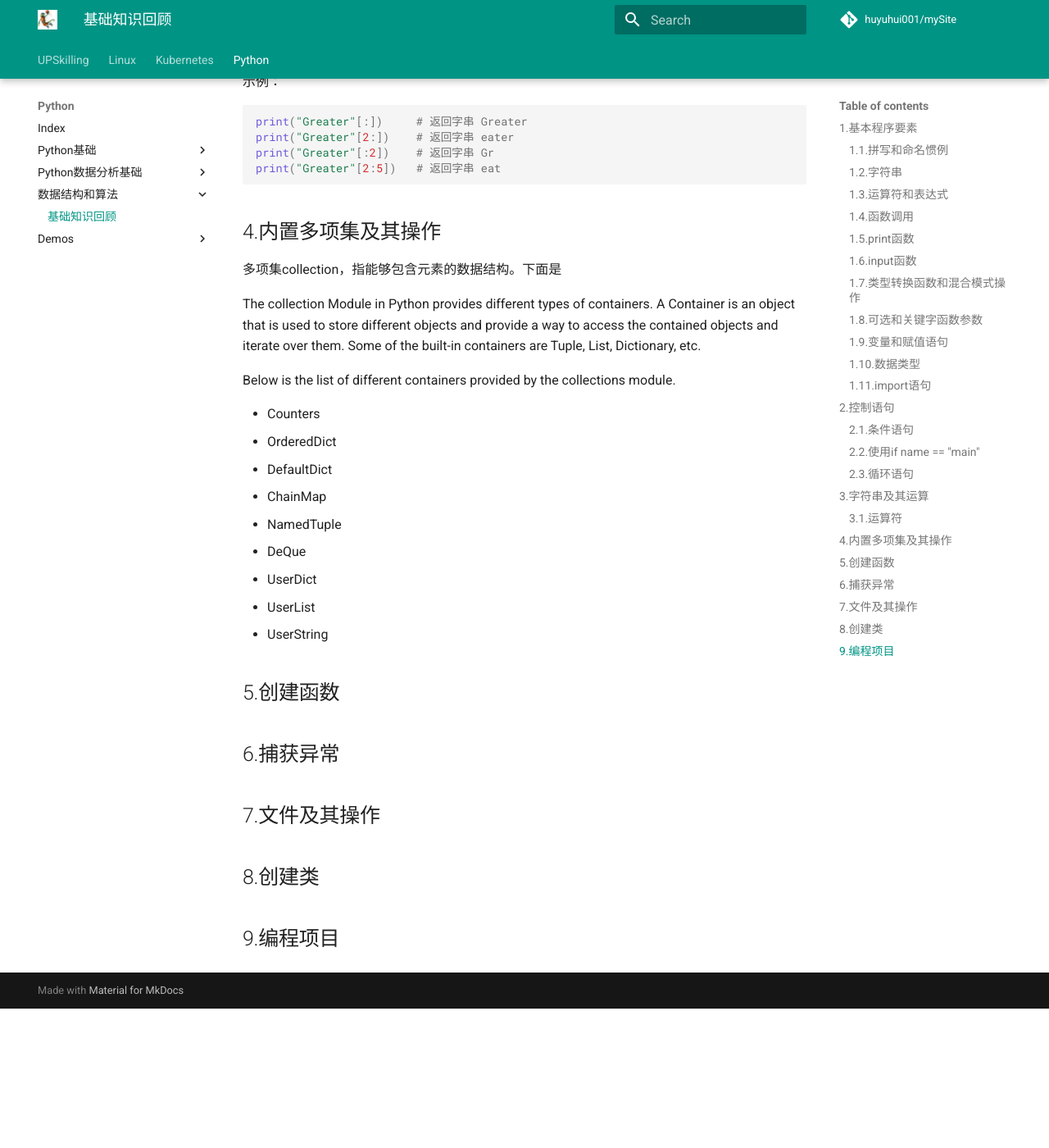
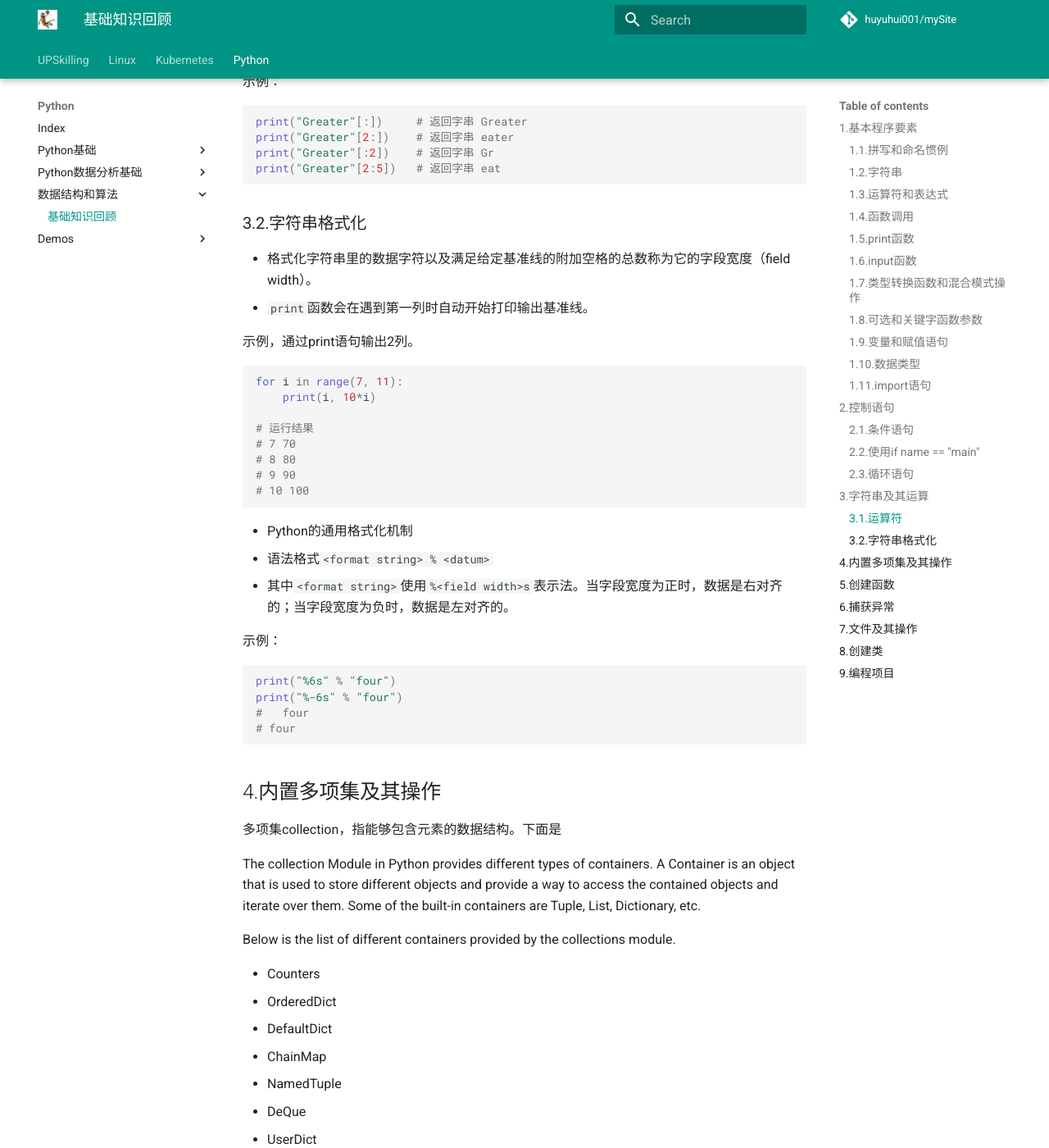
Before and after one commit to huyuhui001/mySite, an MkDocs documentation site: the page built from docs/python/DataStructure/01_PythonFundmantal.md, in a window 1280 px wide and 1400 px high, scrolled down 7538 px. Shown: the whole window at 82% size. Built offline with MkDocs 1.6.1 and Material for MkDocs 9.7.7, drawn with Linux system fonts in a browser that asks for light colours; comment, search, counter and statistics services are not loaded; before the commit the page ends 8768 px from its top, so only the background shows below that.

Commit message:
Documentation

````diff
--- a/docs/python/DataStructure/01_PythonFundmantal.md
+++ b/docs/python/DataStructure/01_PythonFundmantal.md
@@ -339,6 +339,37 @@
 print("Greater"[2:5])   # 返回字串 eat
 ```
 
+### 3.2.字符串格式化
+
+- 格式化字符串里的数据字符以及满足给定基准线的附加空格的总数称为它的字段宽度（field width）。
+- `print`函数会在遇到第一列时自动开始打印输出基准线。
+
+示例，通过print语句输出2列。
+
+```python
+for i in range(7, 11):
+    print(i, 10*i)
+
+# 运行结果
+# 7 70
+# 8 80
+# 9 90
+# 10 100
+```
+
+- Python的通用格式化机制
+  - 语法格式`<format string> % <datum>`
+  - 其中`<format string>`使用`%<field width>s`表示法。当字段宽度为正时，数据是右对齐的；当字段宽度为负时，数据是左对齐的。
+
+示例：
+
+```python
+print("%6s" % "four")
+print("%-6s" % "four")
+#   four
+# four
+```
+
 ## 4.内置多项集及其操作
 
 多项集collection，指能够包含元素的数据结构。下面是
````
Also changed, not shown: docs/python/DataStructure/code/tmp.py (+13 -1 lines).
